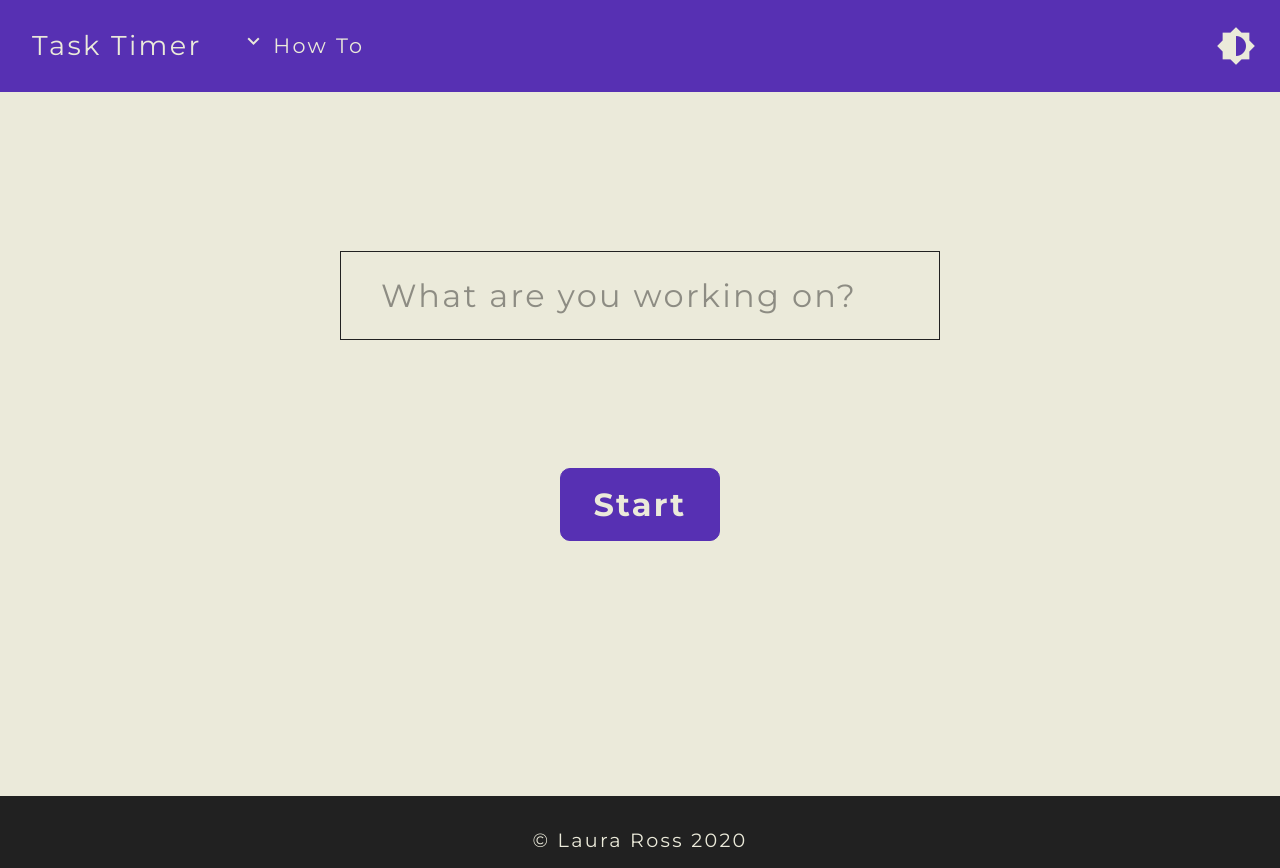
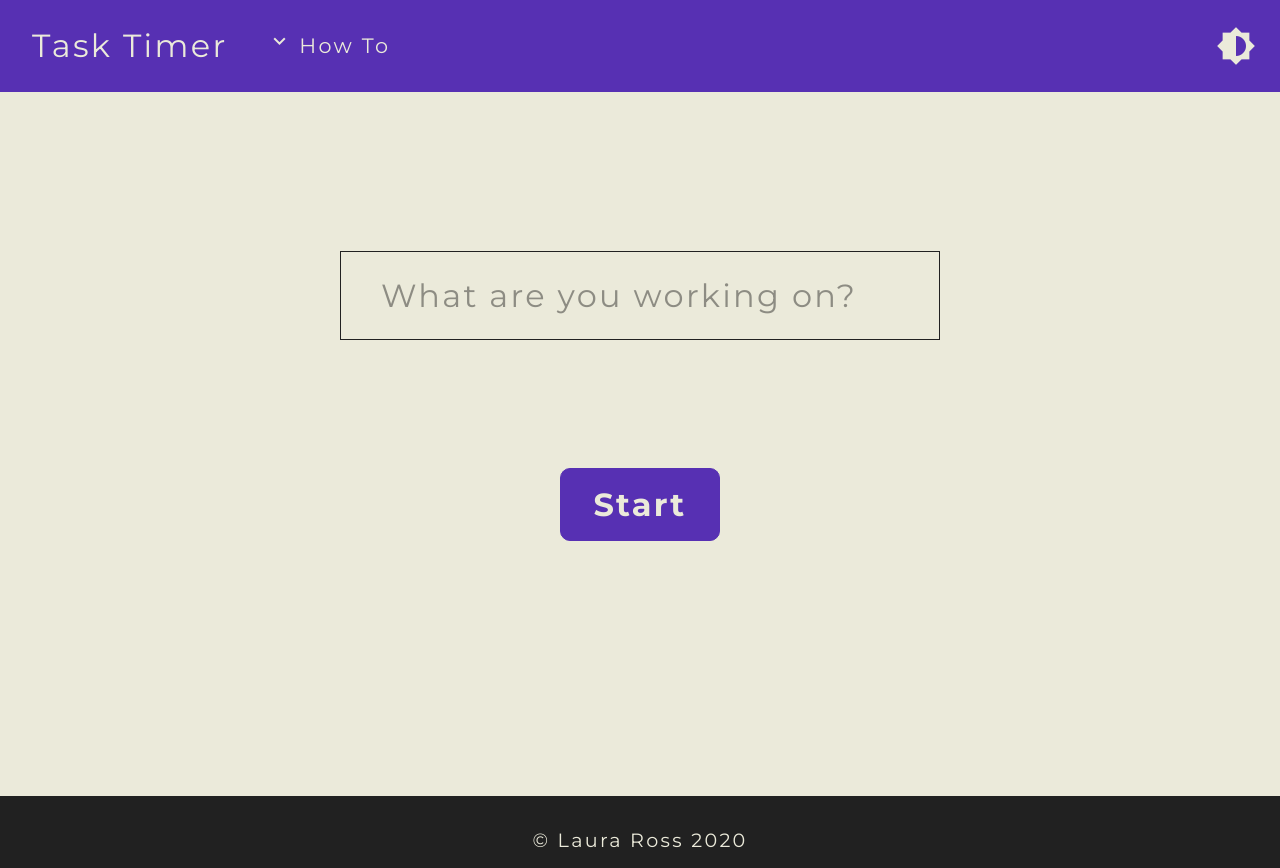
Before and after one commit to LauraE91/task-timer, a React (Create React App) app in the folder client/: page / in a window 1280 px wide. Built offline with nearby package versions, Linux system fonts and the light colour scheme.

Commit message:
Enlarged the logo

```diff
--- a/client/src/globalStyles.css
+++ b/client/src/globalStyles.css
@@ -77,7 +77,7 @@
 }
 
 .logo {
-  font-size: 1.7rem;
+  font-size: 2rem;
   font-weight: 400;
 }
 
```
